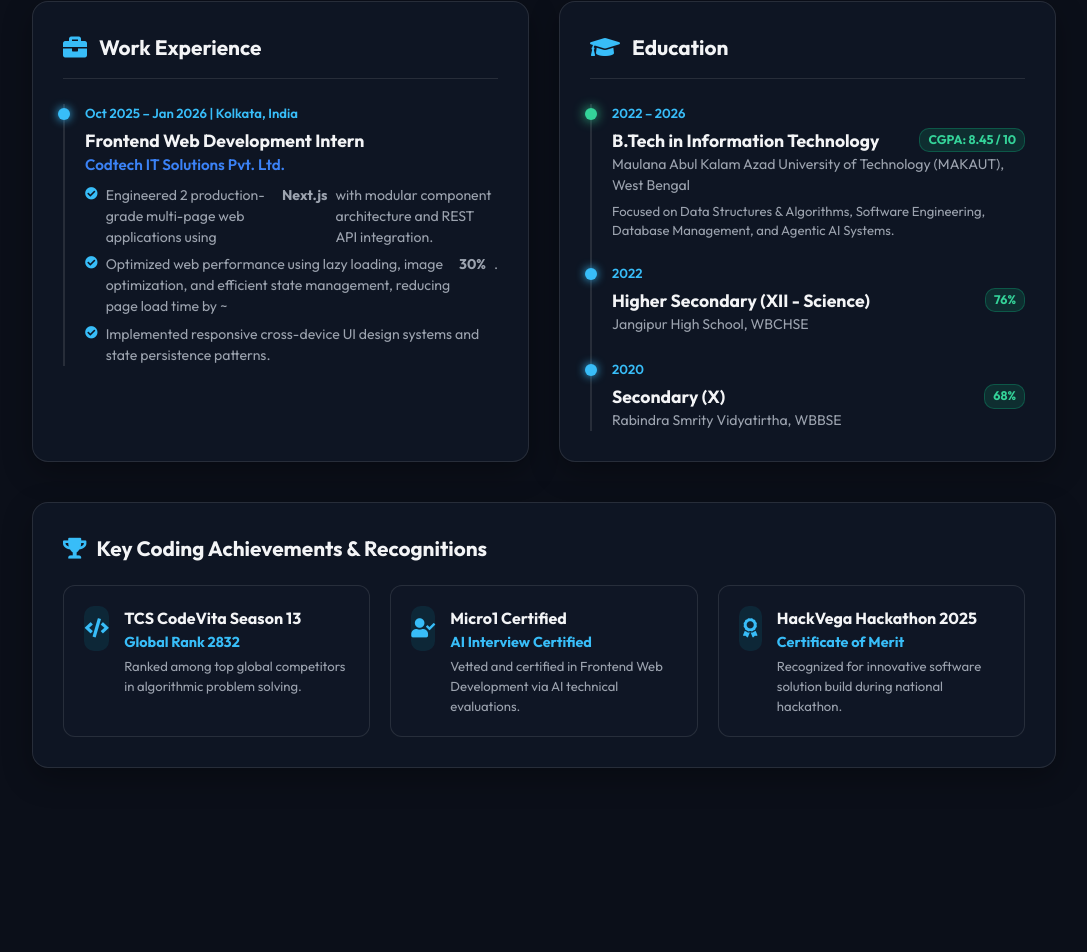
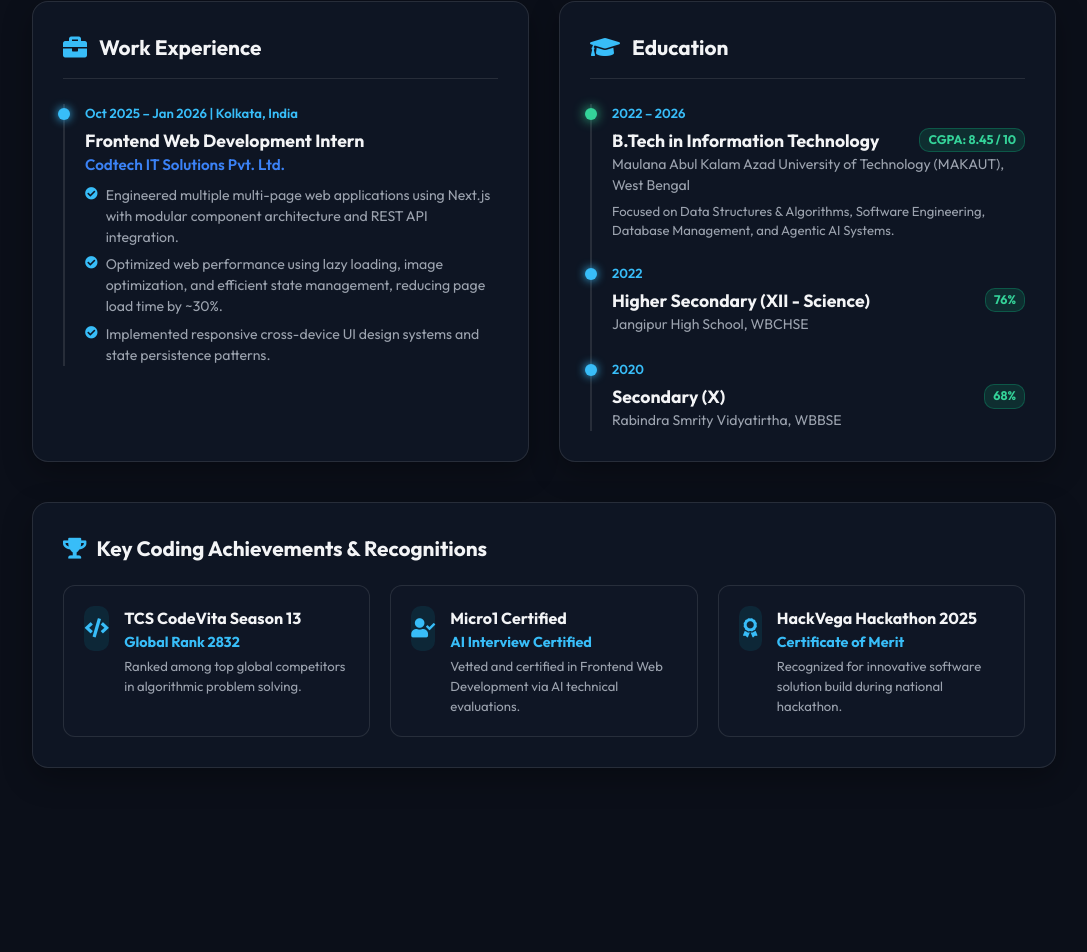
Before and after one commit to Arijdev/Portfolio, a React (Vite) app: page / in a window 1280 px wide. Shown: the part 7565-8517 px from the top of the page, without its empty margins (96-1183 px from the left). Built offline with nearby package versions, Linux system fonts and the light colour scheme.

Commit message:
minor update

```diff
--- a/src/compoents/ExperienceEducation.jsx
+++ b/src/compoents/ExperienceEducation.jsx
@@ -27,10 +27,10 @@ export default function ExperienceEducation() {
                 <h5>Codtech IT Solutions Pvt. Ltd.</h5>
                 <ul className="experience-bullets">
                   <li>
-                    <i className="fas fa-check-circle"></i> Engineered 2 production-grade multi-page web applications using<b>Next.js</b>with modular component architecture and REST API integration.
+                    <i className="fas fa-check-circle"></i> Engineered multiple  multi-page web applications using Next.js with modular component architecture and REST API integration.
                   </li>
                   <li>
-                    <i className="fas fa-check-circle"></i> Optimized web performance using lazy loading, image optimization, and efficient state management, reducing page load time by ~<b>30%</b>.
+                    <i className="fas fa-check-circle"></i> Optimized web performance using lazy loading, image optimization, and efficient state management, reducing page load time by ~30%.
                   </li>
                   <li>
                     <i className="fas fa-check-circle"></i> Implemented responsive cross-device UI design systems and state persistence patterns.
```
